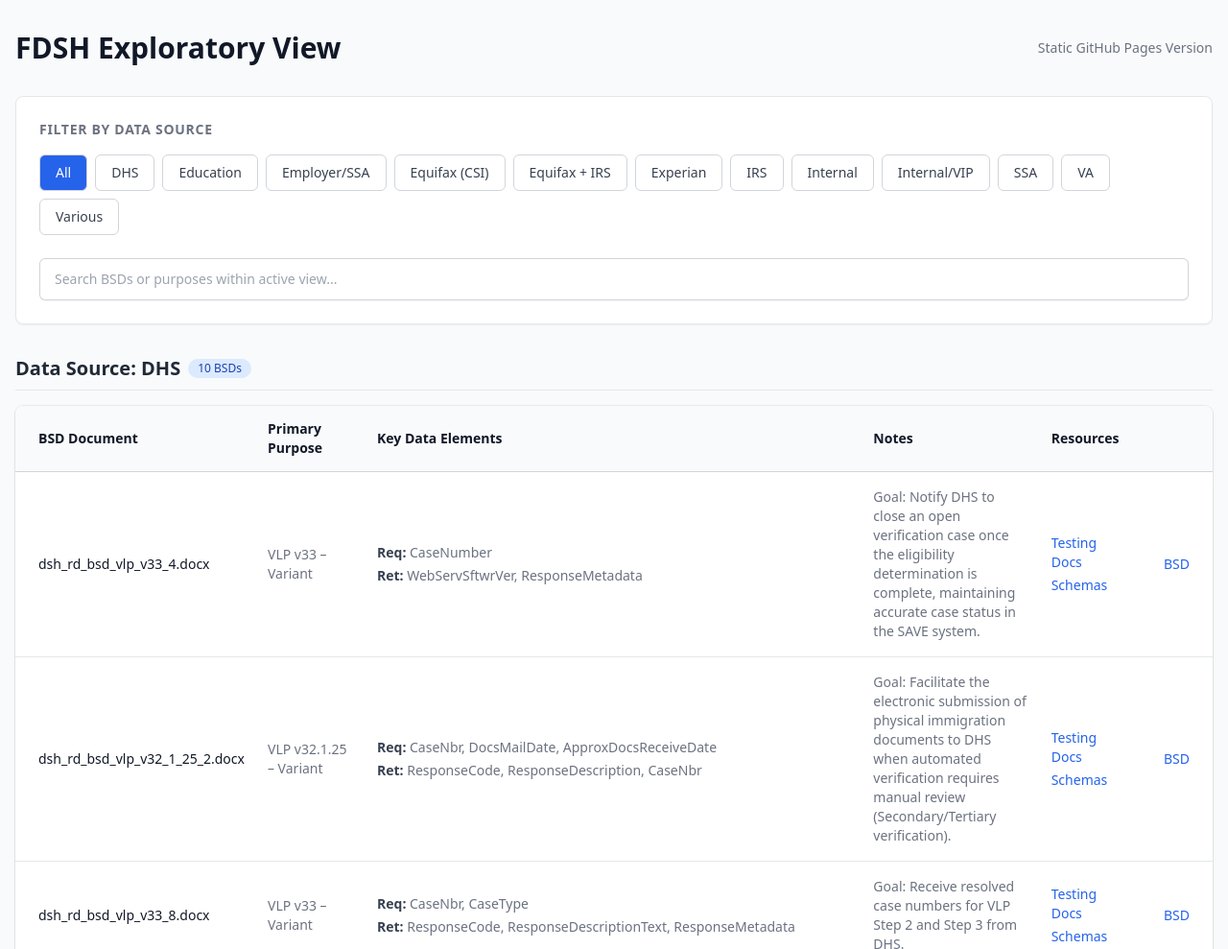
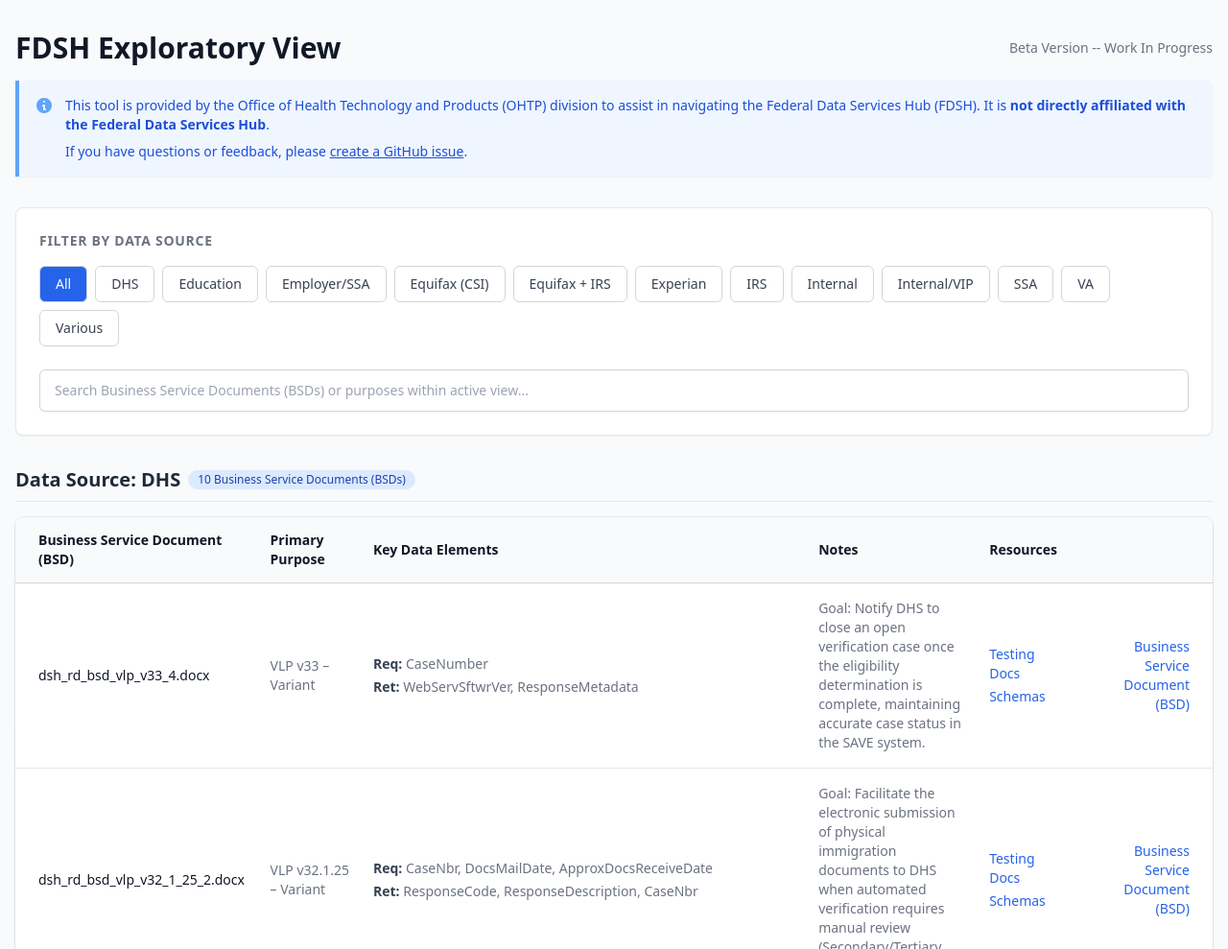
Before and after one commit to DSACMS/fdsh-utils, a website: page public/gh-pages/index.html in a window 1280 px wide. Shown: the top 989 px of the page at 96% size. Drawn offline with nearby package versions, Linux system fonts and the light colour scheme.

Commit message:
[FFS-4823] apply feedback to make the page a bit more informative (#25)

```diff
--- a/public/gh-pages/index.html
+++ b/public/gh-pages/index.html
@@ -13,9 +13,51 @@
   </head>
   <body class="bg-gray-50 min-h-screen">
     <div id="app" class="container mx-auto px-4 py-8" v-cloak>
-      <div class="flex justify-between items-center mb-8">
+      <div class="flex justify-between items-center mb-4">
         <h1 class="text-3xl font-bold text-gray-900">FDSH Exploratory View</h1>
-        <span class="text-sm text-gray-500">Static GitHub Pages Version</span>
+        <span class="text-sm text-gray-500"
+          >Beta Version -- Work In Progress
+        </span>
+      </div>
+
+      <div
+        class="bg-blue-50 border-l-4 border-blue-400 p-4 mb-8 rounded-r-md shadow-sm"
+      >
+        <div class="flex">
+          <div class="flex-shrink-0">
+            <svg
+              class="h-5 w-5 text-blue-400"
+              viewBox="0 0 20 20"
+              fill="currentColor"
+            >
+              <path
+                fill-rule="evenodd"
+                d="M18 10a8 8 0 11-16 0 8 8 0 0116 0zm-7-4a1 1 0 11-2 0 1 1 0 012 0zM9 9a1 1 0 000 2v3a1 1 0 001 1h1a1 1 0 100-2v-3a1 1 0 00-1-1H9z"
+                clip-rule="evenodd"
+              />
+            </svg>
+          </div>
+          <div class="ml-3">
+            <p class="text-sm text-blue-700">
+              This tool is provided by the Office of Health Technology and
+              Products (OHTP) division to assist in navigating the Federal Data
+              Services Hub (FDSH). It is
+              <span class="font-semibold"
+                >not directly affiliated with the Federal Data Services
+                Hub</span
+              >.
+            </p>
+            <p class="text-sm text-blue-700 mt-2">
+              If you have questions or feedback, please
+              <a
+                href="https://github.com/DSACMS/fdsh-utils/issues"
+                target="_blank"
+                class="font-medium underline hover:text-blue-800"
+                >create a GitHub issue</a
+              >.
+            </p>
+          </div>
+        </div>
       </div>
 
       <div class="space-y-8">
@@ -48,7 +90,7 @@
             <input
               type="text"
               v-model="searchQuery"
-              placeholder="Search BSDs or purposes within active view..."
+              placeholder="Search Business Service Documents (BSDs) or purposes within active view..."
               class="block w-full rounded-md border-0 py-2.5 pl-4 pr-10 text-gray-900 ring-1 ring-inset ring-gray-300 placeholder:text-gray-400 focus:ring-2 focus:ring-inset focus:ring-blue-600 sm:text-sm sm:leading-6"
             />
           </div>
@@ -67,7 +109,7 @@
             </h2>
             <span
               class="bg-blue-100 text-blue-800 text-xs font-medium px-2.5 py-0.5 rounded-full"
-              >{{ experiments.length }} BSDs</span
+              >{{ experiments.length }} Business Service Documents (BSDs)</span
             >
           </div>
 
@@ -81,7 +123,7 @@
                     scope="col"
                     class="py-3.5 pl-4 pr-3 text-left text-sm font-semibold text-gray-900 sm:pl-6"
                   >
-                    BSD Document
+                    Business Service Document (BSD)
                   </th>
                   <th
                     scope="col"
@@ -174,7 +216,7 @@
                       <a
                         :href="exp.bsd_link"
                         class="flex items-center text-blue-600 hover:text-blue-900 transition"
-                        title="Download BSD Document"
+                        title="Download Business Service Document (BSD)"
                         target="_blank"
                       >
                         <svg
@@ -190,7 +232,7 @@
                             d="C7 16a4 4 0 01-.88-7.903A5 5 0 1115.9 6L16 6a5 5 0 011 9.9M9 19l3 3m0 0l3-3m-3 3V10"
                           ></path>
                         </svg>
-                        BSD
+                        Business Service Document (BSD)
                       </a>
                     </div>
                   </td>
```
